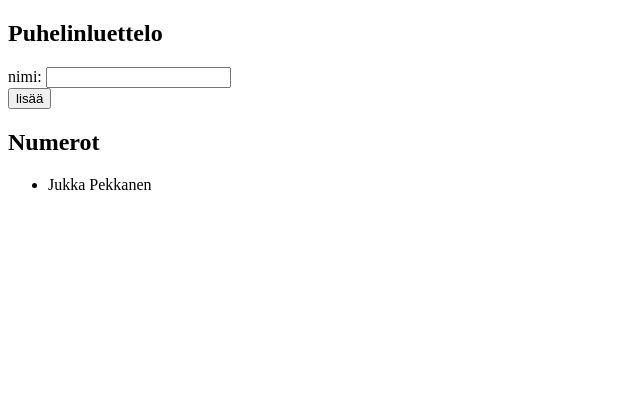
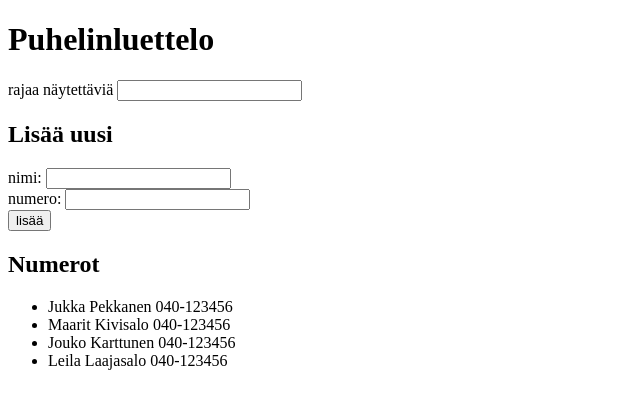
Before and after one commit to LoserPanda/fullstack18, a React (Create React App) app in the folder osa_2/tehtavat_2_6-19/: page / in a window 1280 px wide. Shown: the top 408 px of the page, without its empty margins (0-640 px from the left). Built offline with nearby package versions, Linux system fonts and the light colour scheme; data requests are answered from the project's data file.

Commit message:
osa2_tehtavat_2_1-11 tehtyinä

```diff
--- /dev/null
+++ b/osa_2/tehtavat_2_6-19/db.json
@@ -0,0 +1,24 @@
+{
+    "persons": [
+      {
+        "name": "Jukka Pekkanen",
+        "number": "040-123456",
+        "id": 1
+      },
+      {
+        "name": "Maarit Kivisalo",
+        "number": "040-123456",
+        "id": 2
+      },
+      {
+        "name": "Jouko Karttunen",
+        "number": "040-123456",
+        "id": 3
+      },
+      {
+        "name": "Leila Laajasalo",
+        "number": "040-123456",
+        "id": 4
+      }
+    ]
+  }
--- a/osa_2/tehtavat_2_6-19/package.json
+++ b/osa_2/tehtavat_2_6-19/package.json
@@ -3,6 +3,8 @@
   "version": "0.1.0",
   "private": true,
   "dependencies": {
+    "axios": "^0.18.0",
+    "json-server": "^0.14.0",
     "react": "^16.5.2",
     "react-dom": "^16.5.2",
     "react-scripts": "1.1.5"
@@ -11,6 +13,7 @@
     "start": "react-scripts start",
     "build": "react-scripts build",
     "test": "react-scripts test --env=jsdom",
-    "eject": "react-scripts eject"
+    "eject": "react-scripts eject",
+    "server": "json-server -p3001 db.json"
   }
 }
--- a/osa_2/tehtavat_2_6-19/src/App.js
+++ b/osa_2/tehtavat_2_6-19/src/App.js
@@ -1,21 +1,39 @@
 import React, { Component } from 'react';
 import Person from './components/Person';
+import FilterPersons from './components/FilterPersons';
+import axios from 'axios';
 
 class App extends Component {
     constructor(props) {
         super(props);
         this.state = {
-            persons: [
-                { name: 'Jukka Pekkanen' }
-            ],
-            newName: ''
+            persons: [],
+            newName: '',
+            newNumber: '',
+            filterPersons: ''
         }
+
     }
+
+    componentDidMount() {
+        const promise = axios.get('http://localhost:3001/persons');
+        promise
+            .then(response => {
+                const persons = response.data;
+                console.log(persons);
+                this.setState({ persons });
+            })
+            .catch(error => {
+                console.log('Epic fail while fetching data');
+            });
+    }
+
 
     addPerson = (event) => {
         event.preventDefault();
         const personObject = {
-            name: this.state.newName
+            name: this.state.newName,
+            number: this.state.newNumber
         }
 
         var check = true;
@@ -30,12 +48,14 @@ class App extends Component {
             const persons = this.state.persons.concat(personObject);
             this.setState({
                 persons,
-                newName: ''
+                newName: '',
+                newNumber: ''
             });
         } else {
             console.log('person already exists!');
             this.setState({
-                newName: ''
+                newName: '',
+                newNumber: ''
             });
         }
 
@@ -45,10 +65,25 @@ class App extends Component {
         this.setState({ newName: event.target.value });
     }
 
+    handleNumberChange = (event) => {
+        this.setState({ newNumber: event.target.value });
+    }
+
+    handleFilterChange = (event) => {
+        this.setState({ filterPersons: event.target.value });
+    }
+
     render() {
+        const personsToShow =
+            this.state.filterPersons === '' ?
+                this.state.persons :
+                this.state.persons.filter(person => person.name.toLowerCase().includes(this.state.filterPersons.toLowerCase()) || person.number.toLowerCase().includes(this.state.filterPersons.toLowerCase()))
+
         return (
             <div>
-                <h2>Puhelinluettelo</h2>
+                <h1>Puhelinluettelo</h1>
+                <FilterPersons filterPersons={this.state.filterPersons} handleFilterChange={this.handleFilterChange} />
+                <h2>Lisää uusi</h2>
                 <form onSubmit={this.addPerson} >
                     <div>
                         nimi: <input
@@ -57,12 +92,18 @@ class App extends Component {
                         />
                     </div>
                     <div>
+                        numero: <input
+                            value={this.state.newNumber}
+                            onChange={this.handleNumberChange}
+                        />
+                    </div>
+                    <div>
                         <button type="submit">lisää</button>
                     </div>
                 </form>
                 <h2>Numerot</h2>
                 <ul id="persons">
-                    {this.state.persons.map(person => <Person key={person.name} name={person.name} />)}
+                    {personsToShow.map(person => <Person key={person.name} name={person.name} number={person.number} />)}
                 </ul>
             </div>
         )
--- /dev/null
+++ b/osa_2/tehtavat_2_6-19/src/components/FilterPersons.js
@@ -0,0 +1,16 @@
+import React, { Component } from 'react';
+
+class FilterPersons extends Component {
+    render() {
+        return (
+            <div>
+                rajaa näytettäviä <input
+                    value={this.props.filterPersons}
+                    onChange={this.props.handleFilterChange}
+                />
+            </div>
+        );
+    }
+}
+
+export default FilterPersons;
--- a/osa_2/tehtavat_2_6-19/src/components/Person.js
+++ b/osa_2/tehtavat_2_6-19/src/components/Person.js
@@ -1,10 +1,10 @@
 import React from 'react';
 
-const Person = ({name}) => {
+const Person = ({name, number}) => {
     return (
         <div>
             <li>
-                {name}
+                {name} {number}
             </li>
         </div>
     );
```
Also changed, not shown: 1 other file (tests, documents, lock files or other folders).
